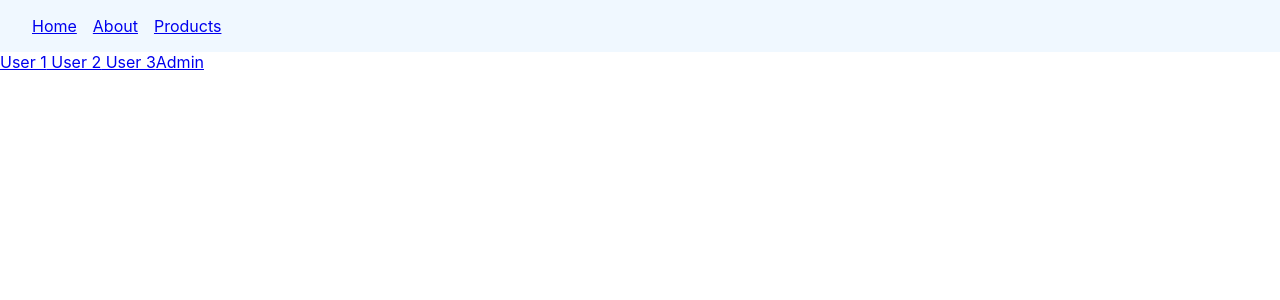
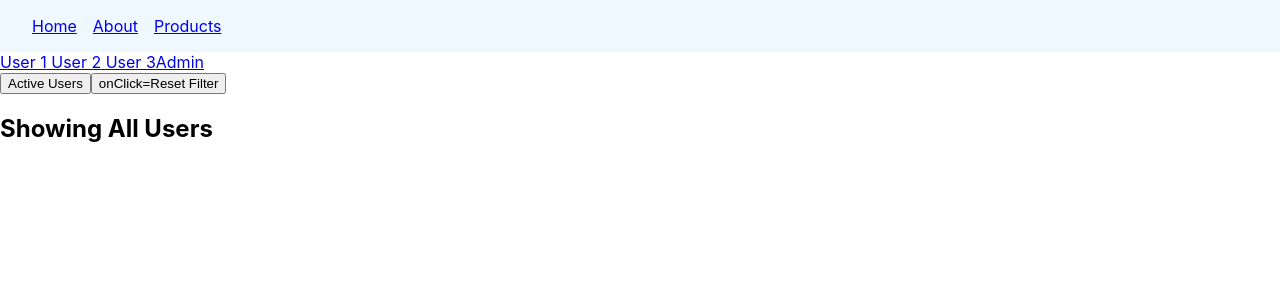
Before and after one commit to suraj8423/route-in-react, a React (Create React App) app in the folder react-route/: page /users in a window 1280 px wide. Shown: the top 300 px of the page. Built offline with nearby package versions, Linux system fonts and the light colour scheme.

Commit message:
search Params

```diff
--- a/react-route/src/Components/Users.jsx
+++ b/react-route/src/Components/Users.jsx
@@ -1,7 +1,9 @@
 import React from "react";
-import { Link, Outlet } from "react-router-dom";
+import { Link, Outlet, useSearchParams } from "react-router-dom";
 
 const Users = () => {
+  const [searchParams, setSearchParams] = useSearchParams();
+  const showActiveUsers = searchParams.get("filter") === "active";
   return (
     <div>
       <Link to="1"> User 1</Link>
@@ -9,6 +11,19 @@
       <Link to="3"> User 3</Link>
       <Link to="admin">Admin</Link>
       <Outlet />
+
+      <div>
+        <button onClick={() => setSearchParams({ filter: "active" })}>
+          Active Users
+        </button>
+        <button> onClick={() => setSearchParams({})}Reset Filter</button>
+      </div>
+
+      {showActiveUsers ? (
+        <h2> Showing Active Users</h2>
+      ) : (
+        <h2> Showing All Users</h2>
+      )}
     </div>
   );
 };
```
